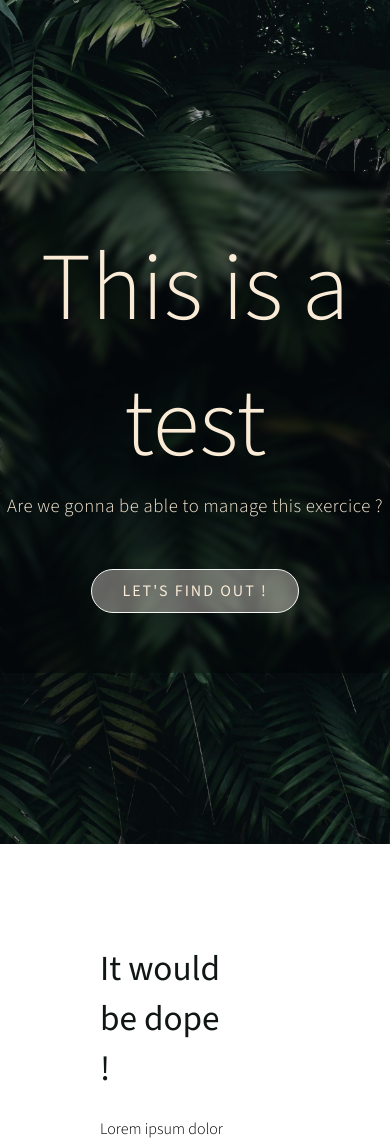
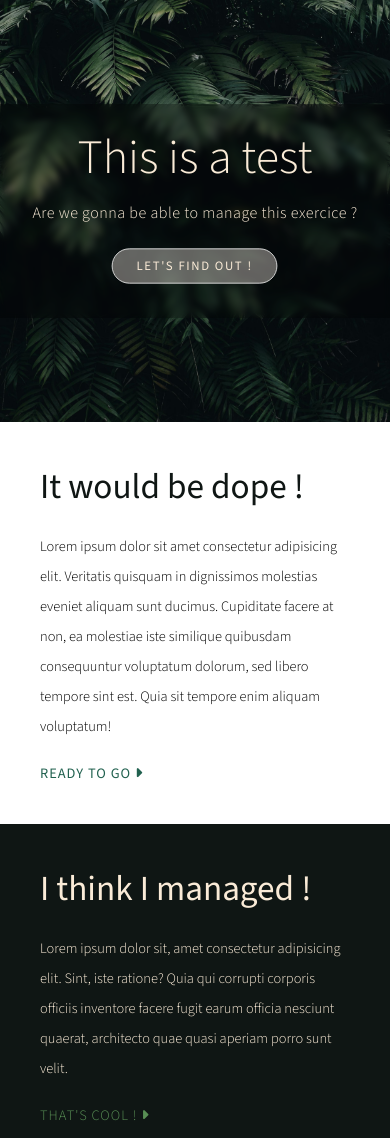
Before and after one commit to Lortytogether/Shared-Github-Project-Course, a plain HTML site: page index.html in a window 390 px wide. Shown: the top 1138 px of the page. Drawn offline with Linux system fonts and the light colour scheme.

Commit message:
Added responsivity

```diff
--- a/index.html
+++ b/index.html
@@ -34,10 +34,7 @@
     <div class="section2">
         <div class="container">
             <h2>I think I managed !</h2>
-            <p>Lorem ipsum dolor sit amet consectetur adipisicing elit. Corrupti praesentium totam facere optio
-                similique commodi sed mollitia dignissimos repudiandae natus quos incidunt in, sapiente quidem
-                voluptatem expedita doloribus fugiat, tenetur et dicta dolorem culpa. In quod debitis explicabo omnis
-                sunt!</p>
+            <p>Lorem ipsum dolor sit, amet consectetur adipisicing elit. Sint, iste ratione? Quia qui corrupti corporis officiis inventore facere fugit earum officia nesciunt quaerat, architecto quae quasi aperiam porro sunt velit.</p>
                 <a href="#">That's cool !  <i class="fa-solid fa-caret-right"></i></a>
         </div>
     </div>
--- a/style.css
+++ b/style.css
@@ -82,7 +82,7 @@ h3{
 }
 
 .section1,.section2{
-    padding: 100px 100px;
+    padding: 100px;
 }
 
 .section1{
@@ -149,6 +149,66 @@ ul{
 }
 
 li{
-    list-style: none;
+cursor: pointer;
+list-style: none;
     color: antiquewhite;
 }
+
+
+
+/* **********RESPONSIVE********** */
+
+@media screen and (max-width:605px) {
+    .section1{
+        display: block;
+    }
+    .img-container{
+        display: none;
+    }
+}
+
+@media screen and (max-width:520px) {
+
+    header{
+        min-height: 50vh;
+    }
+
+    h1{
+        font-size: 3rem;
+    }
+
+    h3{
+        font-size: 1rem;
+        margin: 10px 0;
+    }
+
+    .header-container{
+        padding: 20px 20px;
+
+    }
+
+    .header-container a {
+        transform: scale(0.8);
+
+    }
+
+    p{
+        font-size: 0.9rem;
+    }
+    .section1,.section2{
+        padding: 40px;
+    }
+
+    .section1 a,.section2 a{
+        font-size: 0.9rem;
+    }
+    .section2{
+        text-align: left;
+    }
+
+    ul {
+        width: 80%;
+    }
+
+
+}
```
